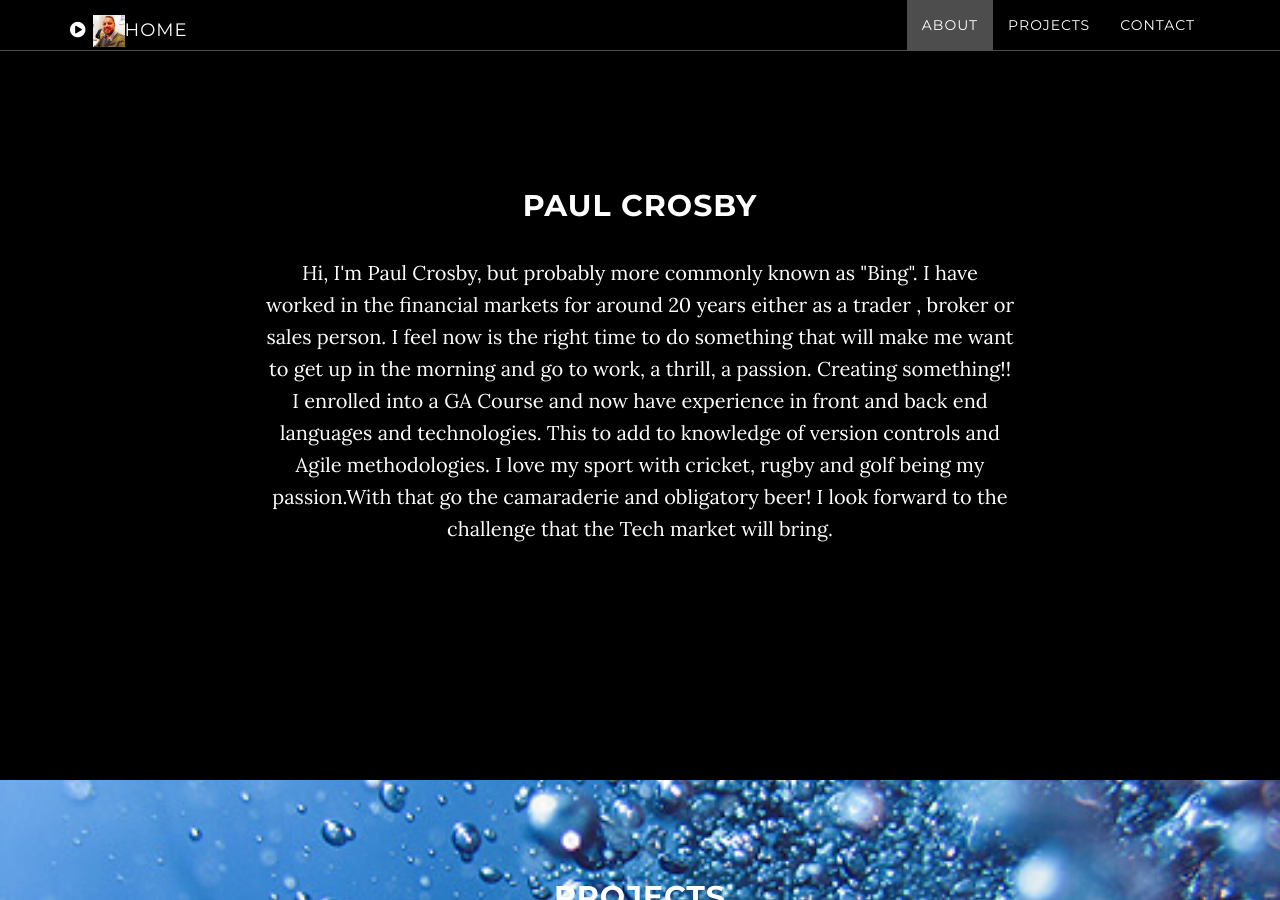
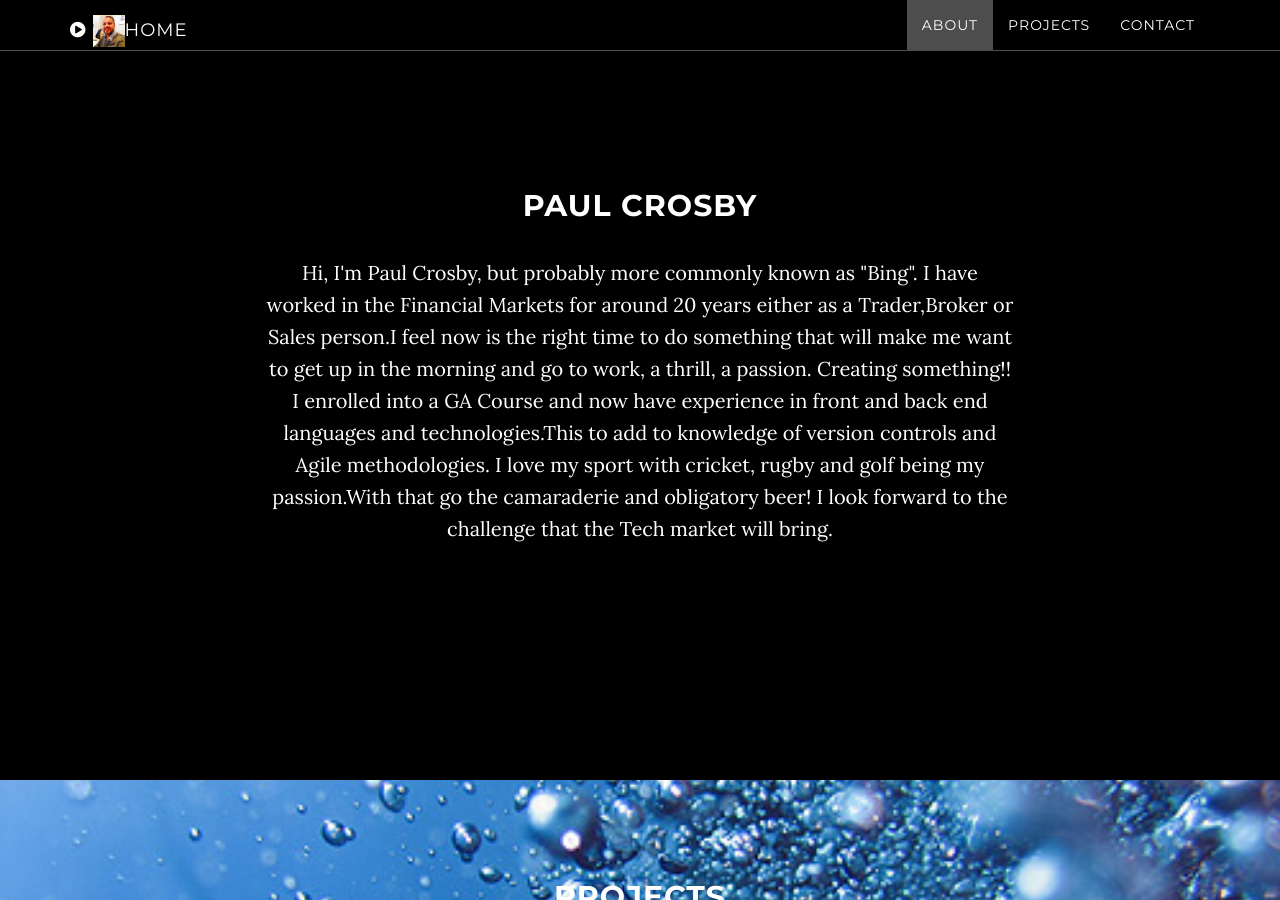
Before and after one commit to Crozza71/Crozza71.github.io, a Jekyll site: the page built from index.html, in a window 1280 px wide and 900 px high, scrolled down 911 px. Built offline with Jekyll 4.4.1, drawn with Linux system fonts in a browser that asks for light colours.

```diff
--- a/_includes/about.html
+++ b/_includes/about.html
@@ -5,9 +5,9 @@
       <h2>Paul Crosby</h2>
       <p>Hi, I'm Paul Crosby, but probably more commonly known as "Bing".
 
-        I have worked in the financial markets for around 20 years either as a trader , broker or sales person. I feel now is the right time to do something that will make me want to get up in the morning and go to work, a thrill, a passion. Creating something!!
+        I have worked in the Financial Markets for around 20 years either as a Trader,Broker or Sales person.I feel now is the right time to do something that will make me want to get up in the morning and go to work, a thrill, a passion. Creating something!!
 
-        I enrolled into a GA Course and now have experience in front and back end languages and technologies. This to add to knowledge of version controls and Agile methodologies.
+        I enrolled into a GA Course and now have experience in front and back end languages and technologies.This to add to knowledge of version controls and Agile methodologies.
 
         I love my sport with cricket, rugby and golf being my passion.With that go the camaraderie and obligatory beer!
 
```
